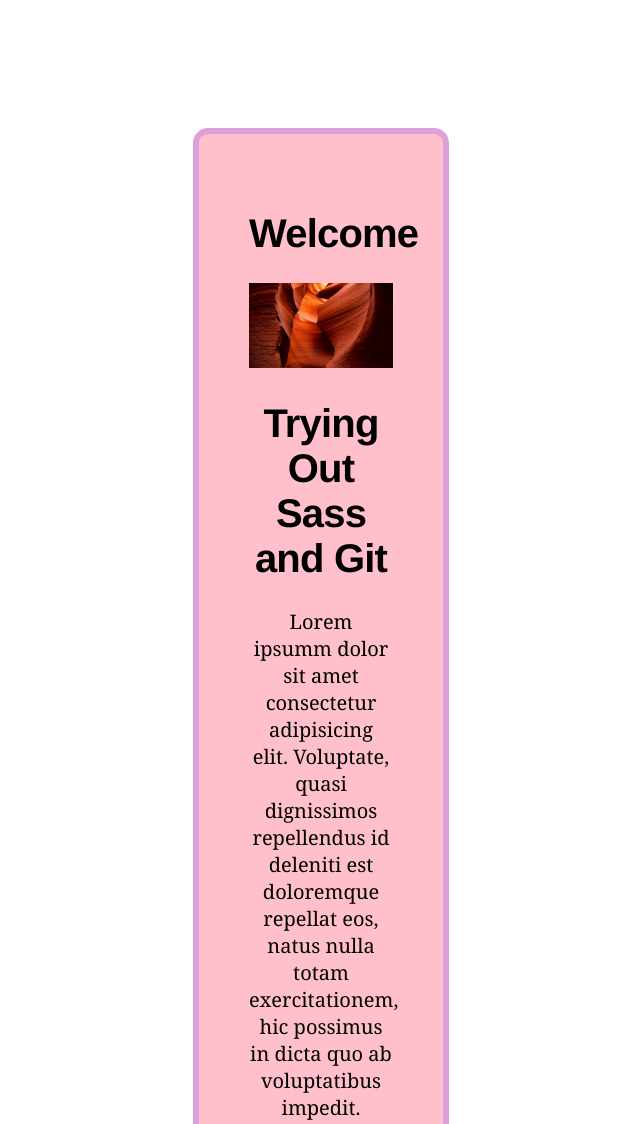
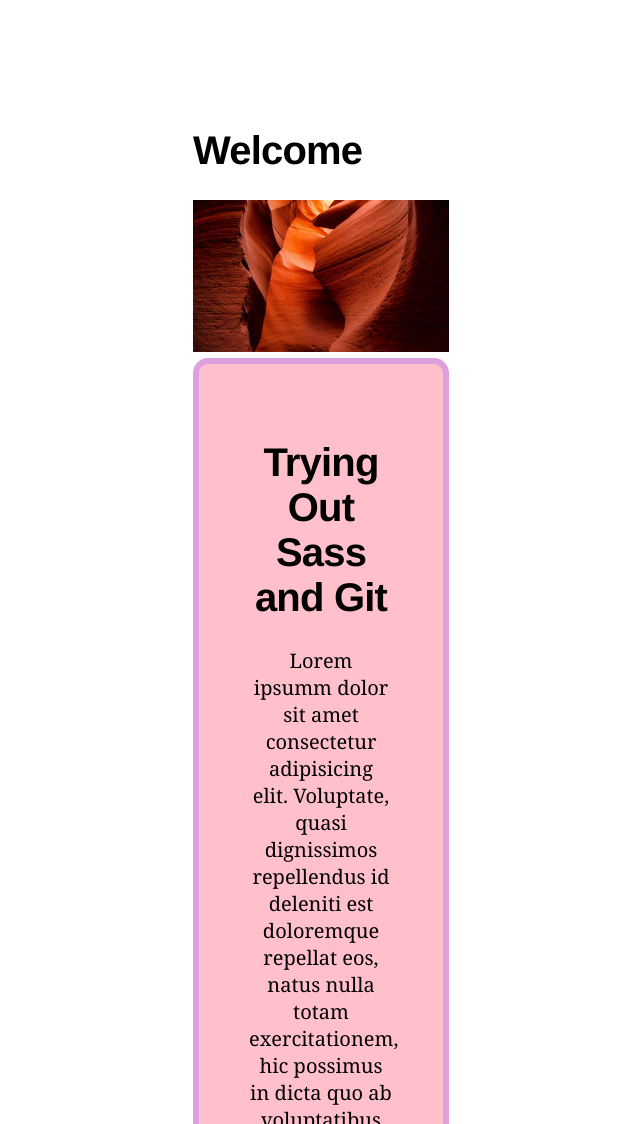
Before and after one commit to MisczConfed/class6demo, a website: page index.html in a window 1280 px wide. Shown: the top 1124 px of the page, without its empty margins (319-959 px from the left). Drawn offline with Linux system fonts and the light colour scheme.

Commit message:
grhsdhdxzgrd

```diff
--- a/index.html
+++ b/index.html
@@ -7,17 +7,17 @@
     <link rel="stylesheet" href="css/style.css">
 </head>
 <body>
-        <main style="background-color: pink; border: 6px; border-radius: 15px; border-color: plum; border-style: solid; text-align: center; padding: 50px;">
+        <main>
             <div class="head">
-                <h1>Welcome</h1>
+                <h1 class="textbox">Welcome</h1>
                 <img src="images/antelope-canyon-9391418_1920.jpg" style="width: 100%;">
 
             </div>
 
         </div>
         </div>
+        <div style="background-color: pink; border: 6px; border-radius: 15px; border-color: plum; border-style: solid; text-align: center; padding: 50px;">
         <h1>Trying Out Sass and Git</h1>
-        <div class="textbox">
         <p>Lorem ipsumm dolor sit amet consectetur adipisicing elit. Voluptate, quasi dignissimos repellendus id deleniti est doloremque repellat eos, natus nulla totam exercitationem, hic possimus in dicta quo ab voluptatibus impedit.</p>
         </div>
         <p>
```
